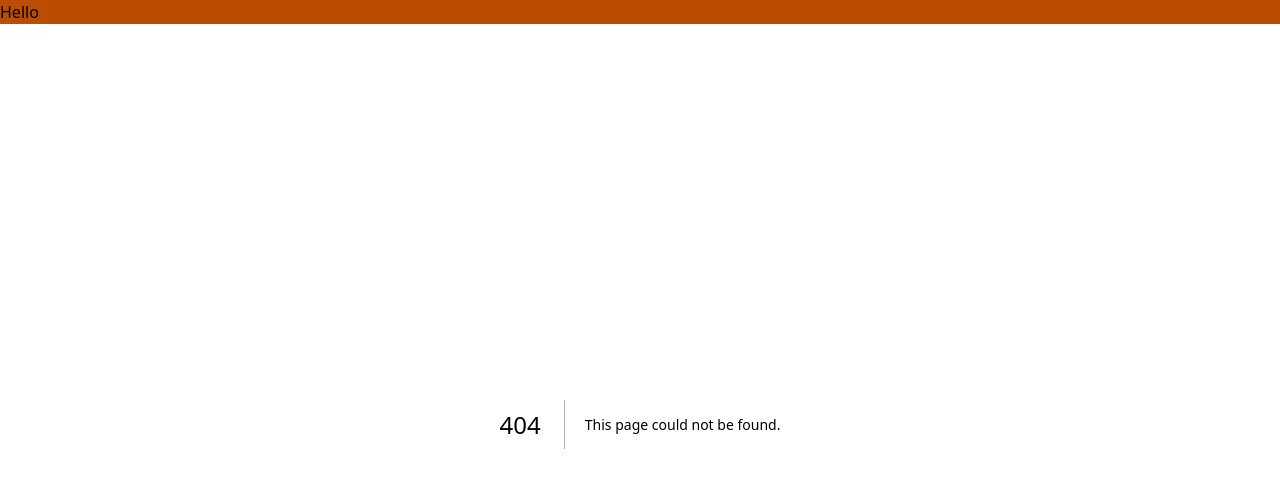
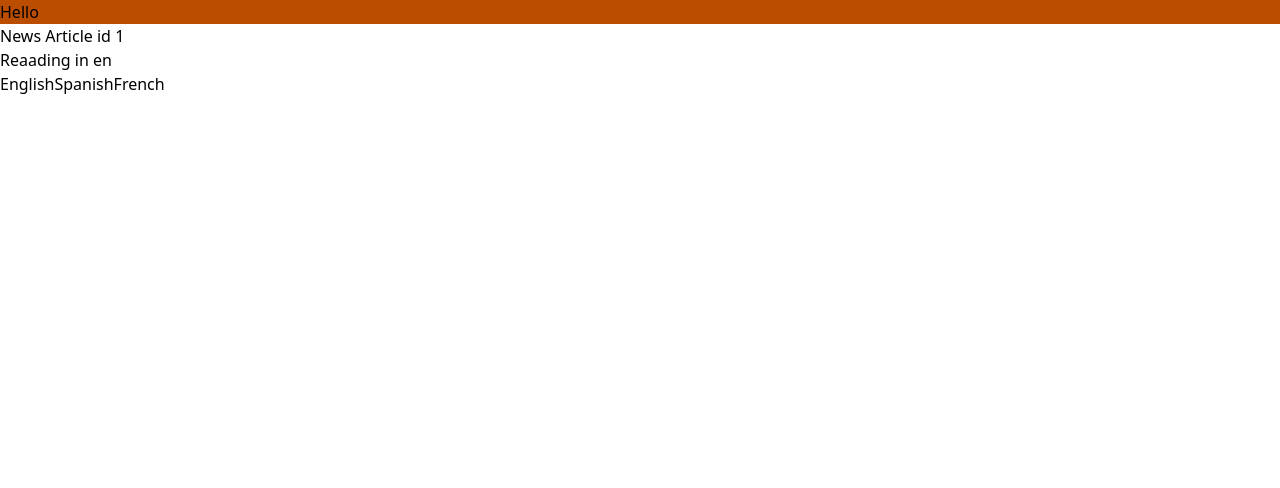
Before and after one commit to Dude6561/AuthenticationRoutex, a Next.js app in the folder nextauth/: page /articles/1 in a window 1280 px wide. Before the commit this address had no page. Shown: the top 488 px of the page. Built offline with nearby package versions, Linux system fonts and the light colour scheme.

Commit message:
Learnt about Params and searchParams

```diff
--- a/nextauth/src/app/(auth)/layout.tsx
+++ b/nextauth/src/app/(auth)/layout.tsx
@@ -19,7 +19,7 @@ export default function AuthLayout({
       {navLinks.map((link) => {
         const isActive =
           pathname === link.href ||
-          (pathname.startsWith(link.href) && link.href! == "/");
+          (pathname.startsWith(link.href) && link.href !== "/");
         return (
           <Link
             href={link.href}
--- /dev/null
+++ b/nextauth/src/app/articles/[articleId]/page.tsx
@@ -0,0 +1,25 @@
+import React from "react";
+import Link from "next/link";
+const page = async ({
+  params,
+  searchParams,
+}: {
+  params: Promise<{ articleId: string }>;
+  searchParams: Promise<{ lang?: "en" | "fr" | "es" }>;
+}) => {
+  const { articleId } = await params;
+  const { lang = "en" } = await searchParams;
+  return (
+    <div>
+      <h1>News Article id {articleId}</h1>
+      <p>Reaading in {lang}</p>
+      <div>
+        <Link href={`/articles/${articleId}?lang=en`}>English</Link>
+        <Link href={`/articles/${articleId}?lang=es`}>Spanish</Link>
+        <Link href={`/articles/${articleId}?lang=fr`}>French</Link>
+      </div>
+    </div>
+  );
+};
+
+export default page;
--- a/nextauth/src/app/page.tsx
+++ b/nextauth/src/app/page.tsx
@@ -4,6 +4,7 @@ export default function Home() {
   return (
     <div>
       <h1> This is Home</h1>
+      <Link href="/articles">Blog News Read</Link>
     </div>
   );
 }
```
